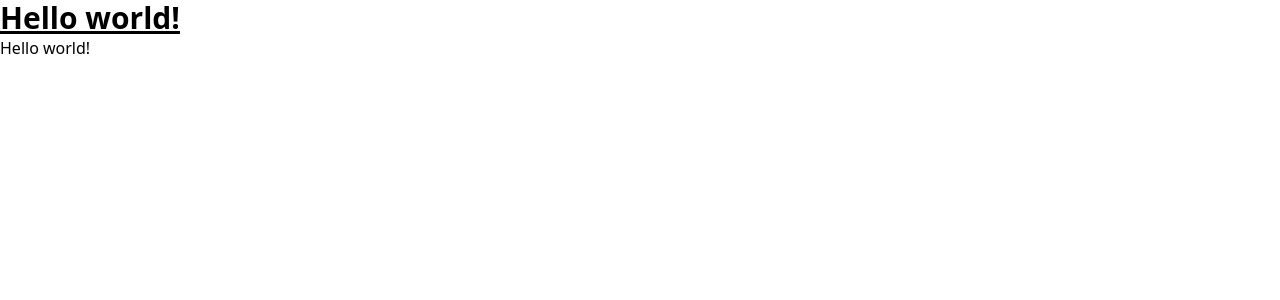
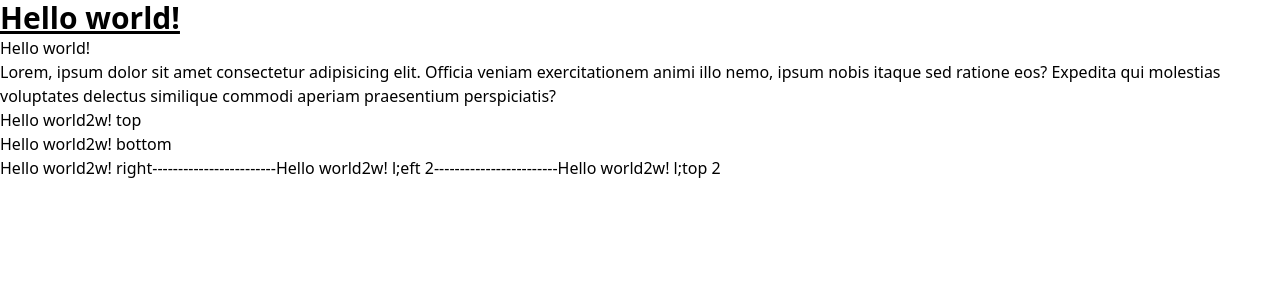
Before and after one commit to vyshnav4u/notebook, a React (Vite) app: page / in a window 1280 px wide. Shown: the top 300 px of the page. Built offline with nearby package versions, Linux system fonts and the light colour scheme.

Commit message:
feat: Basic tooltip added
Added basic tooltip

```diff
--- a/src/App.tsx
+++ b/src/App.tsx
@@ -1,10 +1,39 @@
 import React from 'react';
+import Tooltip, { EToolTipPosition } from './tooltip/Tooltip';
 
 const App = () => {
 	return (
 		<div>
-			<h1 className="text-3xl font-bold underline">Hello world!</h1>
-			<h1 >Hello world!</h1>
+			<h1 className="text-3xl font-bold underline"> Hello world! </h1>
+			<Tooltip tooltipContent={{title: 'Konahamaru', body: 'Sarutobi ishji son Kona Hamaru'}} position={EToolTipPosition.TOP}>
+				<h1>Hello world!</h1>
+			</Tooltip>
+			<p>
+				Lorem, ipsum dolor sit amet consectetur adipisicing elit. Officia veniam
+				exercitationem animi illo nemo, ipsum nobis itaque sed ratione eos?
+				Expedita qui molestias voluptates delectus similique commodi aperiam
+				praesentium perspiciatis?
+			</p>
+			<Tooltip tooltipContent={{body: 'asdasdasd asdas asd'}} position={EToolTipPosition.TOP} >
+				<h1>Hello world2w! top</h1>
+			</Tooltip>
+			<br/>
+			<Tooltip tooltipContent={{body: 'asdasdasd asdas asd'}} position={EToolTipPosition.BOTTOM} >
+				<h1>Hello world2w! bottom</h1>
+			</Tooltip>
+			<br/>
+			<Tooltip tooltipContent={{body: 'asdasdasd asdas asd'}} position={EToolTipPosition.RIGHT} >
+				<h1>Hello world2w! right</h1>
+			</Tooltip>
+			<span>------------------------</span>
+			<Tooltip tooltipContent={{body: 'asdasdasd asdas asd'}} position={EToolTipPosition.LEFT} >
+				<h1>Hello world2w! l;eft 2</h1>
+			</Tooltip>
+			<span>------------------------</span>
+			<Tooltip tooltipContent={{body: 'asdasdasd asdas asd'}} position={EToolTipPosition.TOP} >
+				<h1>Hello world2w! l;top 2</h1>
+			</Tooltip>
+			<br/>
 		</div>
 	);
 };
--- /dev/null
+++ b/src/common/utils.ts
@@ -0,0 +1,10 @@
+export function isInViewport(element: HTMLElement) {
+	const rect = element.getBoundingClientRect();
+	return (
+		rect.top >= 0 &&
+		rect.left >= 0 &&
+		rect.bottom <=
+			(window.innerHeight || document.documentElement.clientHeight) &&
+		rect.right <= (window.innerWidth || document.documentElement.clientWidth)
+	);
+}
--- /dev/null
+++ b/src/tooltip/Tooltip.css
@@ -0,0 +1,21 @@
+.tooltip-wrapper {
+	display: inline-block;
+	position: relative;
+}
+
+.tooltip-container{
+    background: #fff;
+    border: 1px solid #e6e6e6;
+    color: #191919;
+    padding: 6px 12px;
+    font-size: 12px;
+    z-index: 100;
+    line-height: 1.2;
+    position: absolute;
+}
+
+.tooltip-title{
+    font-size: 14px;
+    font-weight: 600;
+    margin-bottom: 4px;
+}
--- /dev/null
+++ b/src/tooltip/Tooltip.tsx
@@ -0,0 +1,102 @@
+import React, { useRef, useState } from 'react';
+import './Tooltip.css';
+
+const HORIZONTAL_OFFSET = 5;
+const VERTICAL_OFFSET = 5;
+export enum EToolTipPosition {
+	TOP = 'top',
+	BOTTOM = 'bottom',
+	LEFT = 'left',
+	RIGHT = 'right',
+}
+
+export interface ITooltipContent {
+	title?: string;
+	body: string;
+}
+
+export interface ITooltip {
+	tooltipContent: ITooltipContent;
+	children: JSX.Element | JSX.Element;
+	position?: EToolTipPosition;
+	delay?: number;
+}
+
+const Tooltip = (props: ITooltip) => {
+	const { children, tooltipContent, delay, position: toolTipPosition } = props;
+	const { title, body } = tooltipContent;
+	const [tooltipVisibility, setTooltipVisibility] = useState(false);
+	const [tooltipStyle, setTooltipStyle] = useState<React.CSSProperties>({});
+	const toolTipWrapRef = useRef<HTMLDivElement>(null);
+	const toolTipRef = useRef<HTMLDivElement>(null);
+
+	const showToolTip = () => {
+		const tooltipWrapDimensions =
+			toolTipWrapRef.current?.getBoundingClientRect() as DOMRect;
+		const { left, width, top, height } = tooltipWrapDimensions;
+		let toolTipStyleObj: React.CSSProperties = {};
+		switch (toolTipPosition) {
+			case EToolTipPosition.TOP:
+				toolTipStyleObj = {
+					bottom: height + VERTICAL_OFFSET,
+					left: width / 2,
+					transform: 'translateX(-50%)',
+				};
+				break;
+
+			case EToolTipPosition.LEFT:
+				toolTipStyleObj = {
+					top: height / 2,
+					right: width + HORIZONTAL_OFFSET,
+					transform: 'translateY(-50%)',
+				};
+				break;
+
+			case EToolTipPosition.RIGHT:
+				toolTipStyleObj = {
+					top: height / 2,
+					left: width + HORIZONTAL_OFFSET,
+					transform: 'translateY(-50%)',
+				};
+				break;
+
+			default:
+				toolTipStyleObj = {
+					top: height + VERTICAL_OFFSET,
+					left: width / 2,
+					transform: 'translateX(-50%)',
+				};
+		}
+
+		setTooltipStyle(toolTipStyleObj);
+		// todo: add delay
+		setTooltipVisibility(true);
+	};
+
+	const hideTooltip = () => {
+		setTooltipVisibility(false);
+	};
+
+	return (
+		<div
+			ref={toolTipWrapRef}
+			className="tooltip-wrapper"
+			onMouseEnter={showToolTip}
+			onMouseLeave={hideTooltip}
+		>
+			{children}
+			{tooltipVisibility && (
+				<div
+					ref={toolTipRef}
+					style={tooltipStyle}
+					className="tooltip-container"
+				>
+					{title && <h3 className="tooltip-title"> {title} </h3>}
+					{<p> {body} </p>}
+				</div>
+			)}
+		</div>
+	);
+};
+
+export default Tooltip;
```
